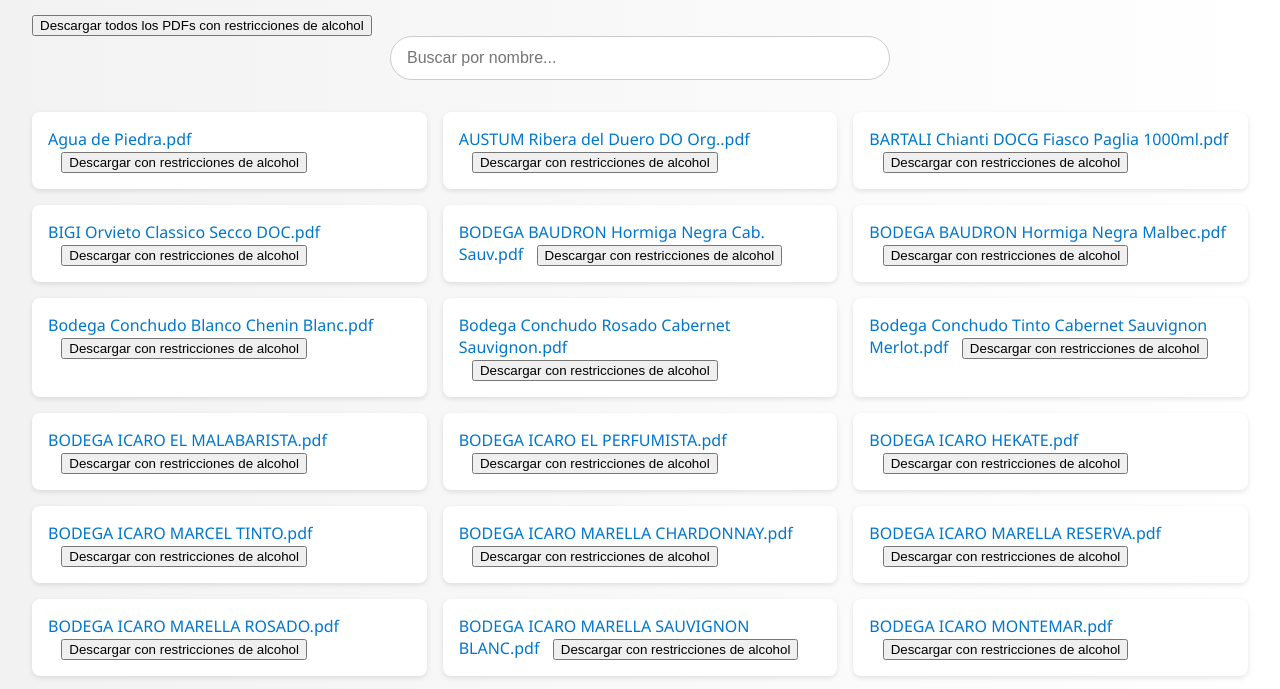
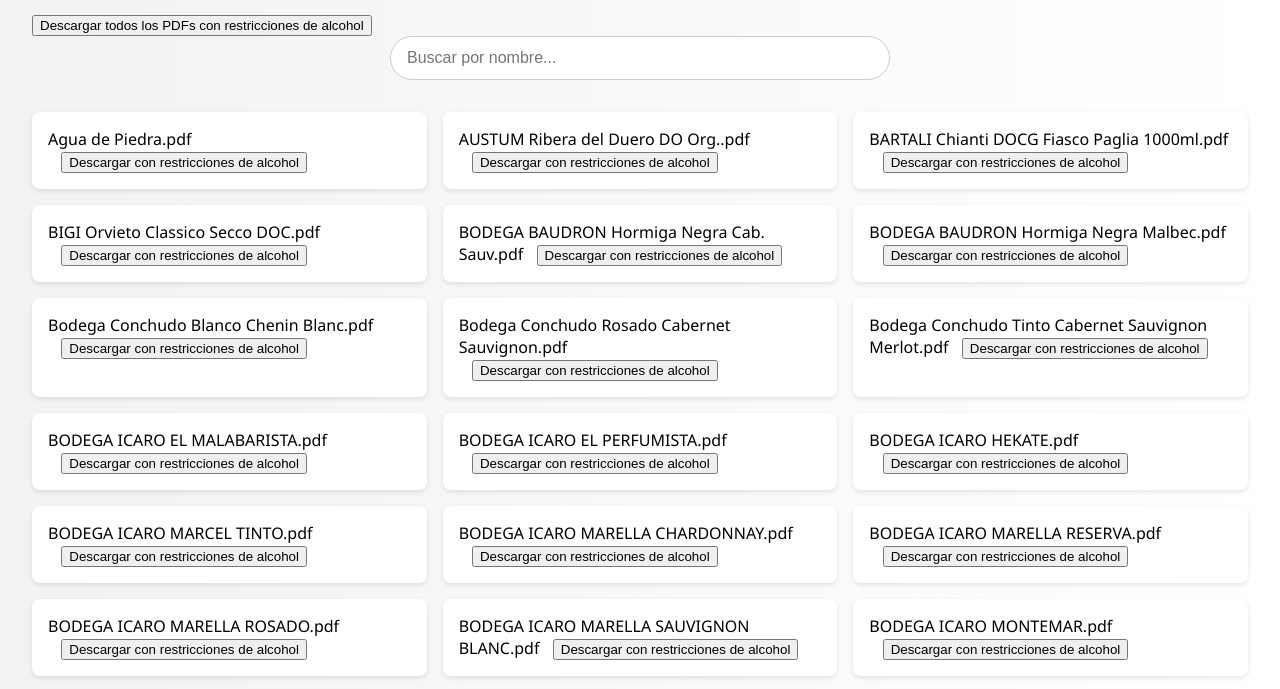
Before and after one commit to wineryandplusredes2025/finder-files, a plain HTML site: page index.html in a window 1280 px wide. Shown: the part 99-788 px from the top of the page. Drawn offline with Linux system fonts and the light colour scheme.

Commit message:
0% alcohol

```diff
--- a/index.html
+++ b/index.html
@@ -391,16 +391,16 @@
       filteredFiles.forEach(file => {
         const div = document.createElement('div');
         div.className = 'file-item';
-        const link = document.createElement('a');
-        link.href = folderPath + file;
-        link.textContent = file;
-        link.target = '_blank';
+        // Solo mostrar el nombre del archivo como texto
+        const fileTitle = document.createElement('span');
+        fileTitle.textContent = file;
+        fileTitle.style.fontWeight = '500';
         // Botón para descargar con logo
         const logoBtn = document.createElement('button');
         logoBtn.textContent = 'Descargar con restricciones de alcohol';
         logoBtn.style.marginLeft = '1em';
-        logoBtn.onclick = () => addLogoToPdf(link.href, file);
-        div.appendChild(link);
+        logoBtn.onclick = () => addLogoToPdf(folderPath + file, file);
+        div.appendChild(fileTitle);
         div.appendChild(logoBtn);
         fileListElement.appendChild(div);
       });
```
